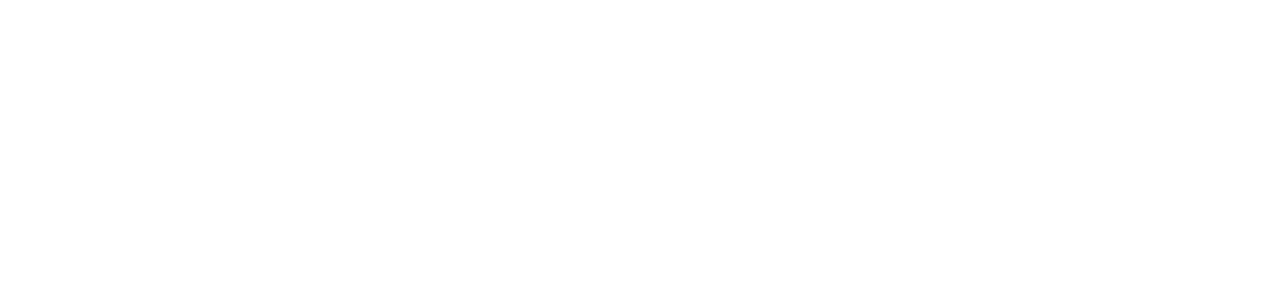
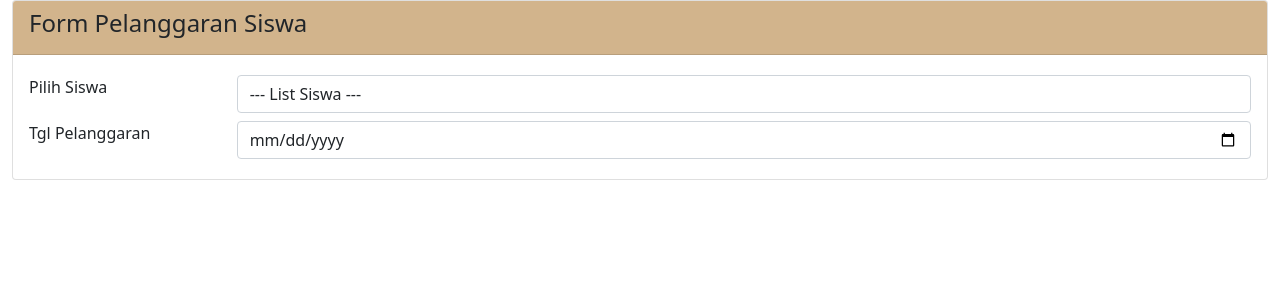
Before and after one commit to R-twitzy/frontend-pelanggaran, a React (Create React App) app: page /pelanggaran-siswa in a window 1280 px wide. Before the commit this address had no page. Shown: the top 300 px of the page. Built offline with nearby package versions, Linux system fonts and the light colour scheme; no server answers.

Commit message:
update page pelanggaransiswa 11 Mei 2022

```diff
--- a/src/App.js
+++ b/src/App.js
@@ -3,6 +3,7 @@ import Login from "./pages/Login";
 import Pelanggaran from "./pages/Pelanggaran";
 import Siswa from "./pages/siswa";
 import User from "./pages/user";
+import PelanggaranSiswa from "./pages/PelanggaranSiswa";
 
 export default function App() {
   return(
@@ -12,6 +13,7 @@ export default function App() {
         <Route path="/pelanggaran" element={<Pelanggaran />} />
         <Route path="/siswa" element={<Siswa />} />
         <Route path="/user" element={<User />} />
+        <Route path="/pelanggaran-siswa" element={<PelanggaranSiswa/>} />
       </Routes>
     </BrowserRouter>
   )
--- /dev/null
+++ b/src/pages/PelanggaranSiswa.js
@@ -0,0 +1,59 @@
+import { useState, useEffect } from "react"
+import axios from "axios"
+export default function PelanggaranSiswa() {
+    let [siswa, setSiswa] = useState([])
+    let [pelanggaran, setPelanggaran] = useState([])
+
+    let token = localStorage.getItem(`token-pelanggaran`)
+    let authorization = {
+        headers: {
+            Authorization: `Bearer ${token}`
+        }
+    }
+
+    let getSiswa = () => {
+        let endpoint = `http://localhost:8080/siswa`
+        axios.get(endpoint, authorization)
+        .then(result => {
+            // store data to state siswa
+            setSiswa(result.data)
+        })
+        .catch(error => console.log(error))
+    }
+
+    useEffect(() => {
+        getSiswa()
+    }, [])
+
+    return (
+        <div className="container-fluid">
+            <div className="card">
+                <div className="card-header"
+                    style={{ background: `tan` }}>
+                    <h4>Form Pelanggaran Siswa</h4>
+                </div>
+                <div className="card-body">
+                    <div className="row">
+                        <div className="col-2 my-1">
+                            Pilih Siswa
+                        </div>
+                        <div className="col-10 my-1">
+                            <select className="form-control">
+                                <option value="">
+                                    --- List Siswa ---
+                                </option>
+                            </select>
+                        </div>
+                        <div className="col-2 my-1">
+                            Tgl Pelanggaran
+                        </div>
+                        <div className="col-10 my-1">
+                            <input type="date"
+                            className="form-control"/>
+                        </div>
+                    </div>
+                </div>
+            </div>
+        </div>
+    )
+}
```
